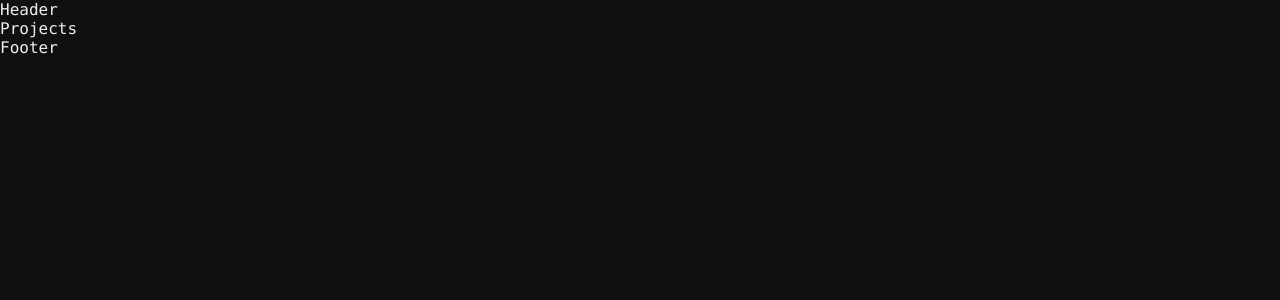
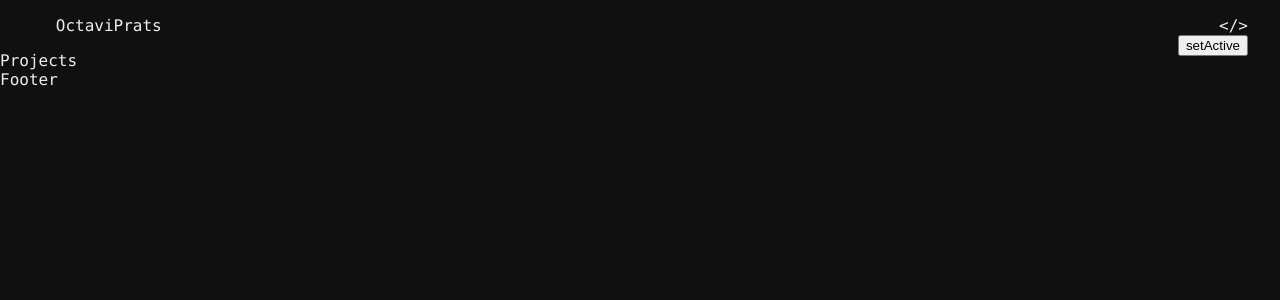
Before and after one commit to OctaviPrats/octaviprats.github.io, a React (Create React App) app in the folder web-source/my-app/: page /projects in a window 1280 px wide. Shown: the top 300 px of the page. Built offline with nearby package versions, Linux system fonts and the light colour scheme.

Commit message:
feat (header): added animation to join the text and the tag keys

```diff
--- a/web-source/my-app/src/components/Header.tsx
+++ b/web-source/my-app/src/components/Header.tsx
@@ -1,7 +1,38 @@
+import "../styles/Header.css"
 import React from "react"
+const titleParts = {
+  left: "<",
+  right: "/>",
+  main: "OctaviPrats",
+}
 
 const Header = () => {
-    return <div>Header</div>
+  const [active, setActive] = React.useState(false)
+  return (
+    <div className="header-container">
+      <div className="header">
+        <div className="header-left-container">
+          <div className={`header-left ${active && "header-left-merged"}`}>
+            <span className="invi">{titleParts.left}</span>
+            <div className="main-text">{titleParts.main}</div>
+            <span className="invi">{titleParts.right}</span>
+          </div>
+        </div>
+        <div className="header-right">
+          <span>{titleParts.left}</span>
+          <div
+            className={`header-right-main-text invi ${
+              active && "haeder-right-main-text-merged"
+            }`}
+          >
+            <span>{titleParts.main}</span>
+          </div>
+          <span>{titleParts.right}</span>
+        </div>
+        <button onClick={() => setActive(!active)}>setActive</button>
+      </div>
+    </div>
+  )
 }
 
-export default Header;
+export default Header
--- a/web-source/my-app/src/components/PageLayout.tsx
+++ b/web-source/my-app/src/components/PageLayout.tsx
@@ -1,6 +1,6 @@
-import '../style/PageLayout.css'
-import Header from './Header'
-import Footer from './Footer'
+import "../styles/PageLayout.css"
+import Header from "./Header"
+import Footer from "./Footer"
 
 const PageLayout = (props: any) => {
   return (
--- /dev/null
+++ b/web-source/my-app/src/styles/Header.css
@@ -0,0 +1,44 @@
+.header-container {
+  padding: 1rem 2rem;
+}
+.header {
+  position: relative;
+  display: flex;
+  justify-content: flex-end;
+  box-sizing: border-box;
+}
+.header-left-container {
+  position: absolute;
+  display: flex;
+  width: 100%;
+}
+.header-left {
+  display: flex;
+  justify-content: flex-end;
+  transition: 1s all;
+  width: 10rem;
+}
+.header-left-merged {
+  width: 100%;
+}
+.header-right {
+  display: flex;
+}
+.header-right-main-text {
+  width: 0rem;
+  text-align: center;
+  overflow: hidden;
+  transition: 1s all;
+}
+.haeder-right-main-text-merged,
+.main-text {
+  width: 8rem;
+  text-align: center;
+}
+.invi {
+  opacity: 0;
+}
+button {
+  position: absolute;
+  top: 100%;
+}
```
Also changed, not shown: web-source/my-app/src/styles/PageLayout.css (renamed from web-source/my-app/src/style/PageLayout.css), 1 other file (tests, documents, lock files or other folders).
